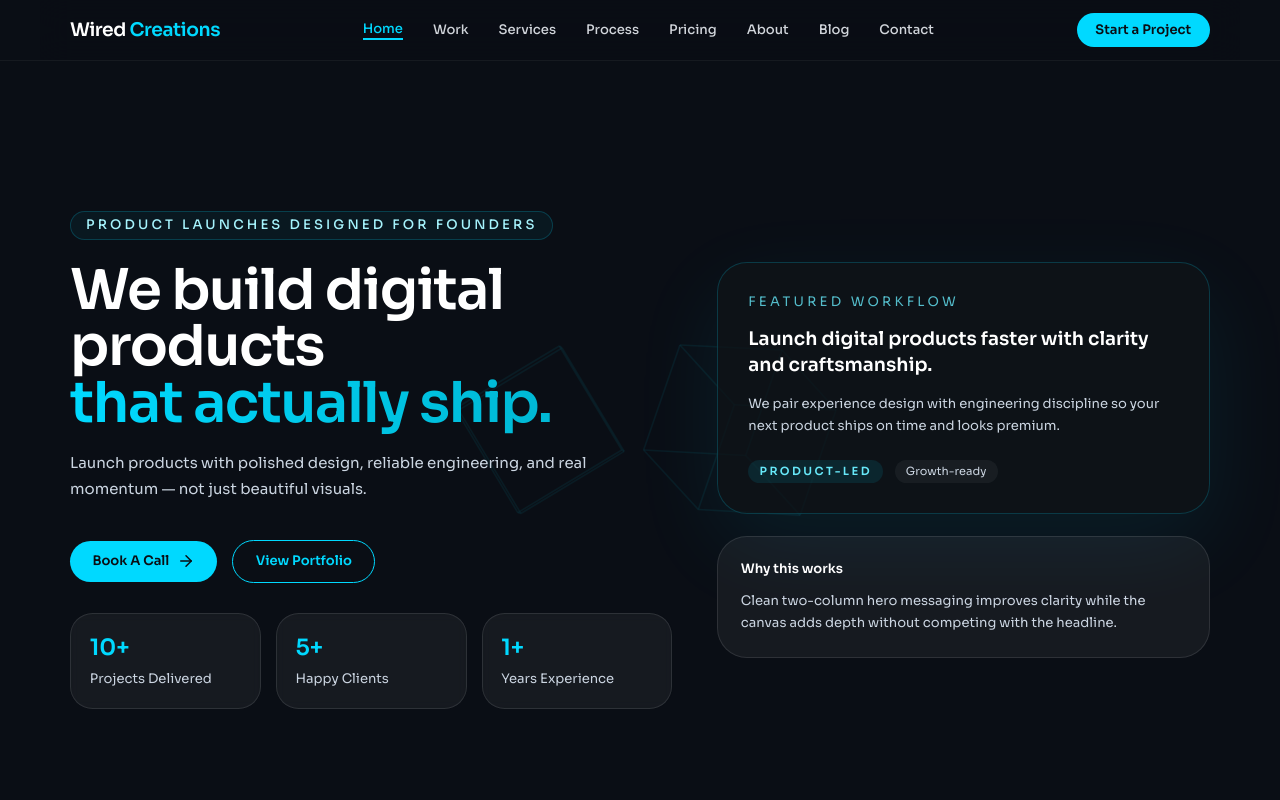
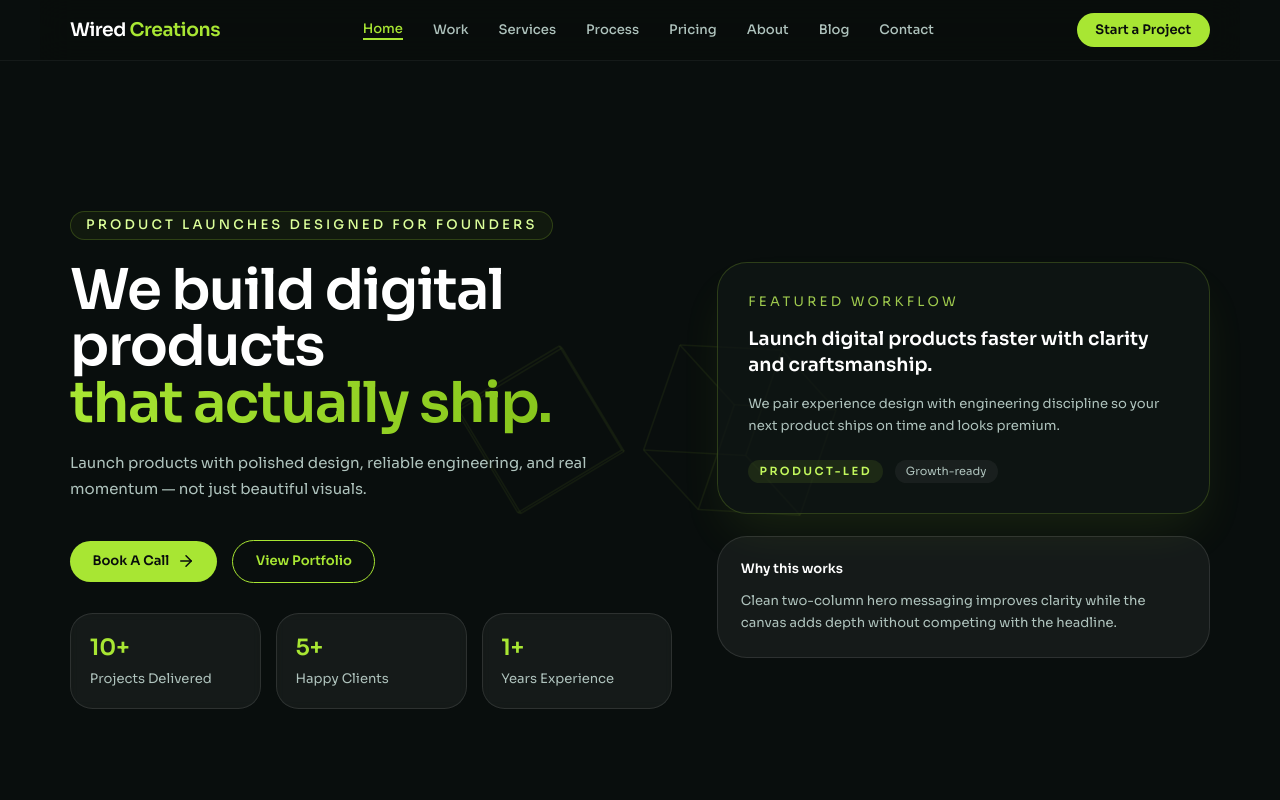
Before and after one commit to amanrajpoot5612/Agency-website-using-bolt, a React (Vite) app: page / in a window 1280 px wide. Shown: the top 800 px of the page. Built offline with nearby package versions, Linux system fonts and the light colour scheme; a web font is replaced by a local one.

Commit message:
feat: implement theme configuration and dynamic styling for improved visual consistency

```diff
--- a/src/components/Hero.tsx
+++ b/src/components/Hero.tsx
@@ -33,6 +33,9 @@ export const Hero = ({ onNavigate, data }: HeroProps) => {
 
     const ctx = canvas.getContext("2d");
     if (!ctx) return;
+    const styles = getComputedStyle(document.documentElement);
+    const accentColor = styles.getPropertyValue('--theme-accent').trim();
+    const backgroundColor = styles.getPropertyValue('--theme-background').trim();
 
     const resizeCanvas = () => {
       canvas.width = canvas.offsetWidth;
@@ -111,7 +114,8 @@ export const Hero = ({ onNavigate, data }: HeroProps) => {
         [3, 7],
       ];
 
-      ctx.strokeStyle = "rgba(0, 217, 255, 0.45)";
+      ctx.strokeStyle = accentColor;
+      ctx.globalAlpha = 0.45;
       ctx.lineWidth = 1.6;
 
       edges.forEach(([start, end]) => {
@@ -123,12 +127,15 @@ export const Hero = ({ onNavigate, data }: HeroProps) => {
         ctx.lineTo(x + x2 * scale2, y + y2 * scale2);
         ctx.stroke();
       });
+      ctx.globalAlpha = 1;
     };
 
     const animate = () => {
       ctx.clearRect(0, 0, canvas.width, canvas.height);
-      ctx.fillStyle = "rgba(15, 20, 25, 0.88)";
+      ctx.fillStyle = backgroundColor;
+      ctx.globalAlpha = 0.88;
       ctx.fillRect(0, 0, canvas.width, canvas.height);
+      ctx.globalAlpha = 1;
 
       animationTime += 0.012;
 
@@ -168,7 +175,7 @@ export const Hero = ({ onNavigate, data }: HeroProps) => {
       <canvas
         ref={canvasRef}
         className="absolute inset-0 w-full h-full opacity-60"
-        style={{ backgroundColor: '#0f1419' }}
+        style={{ backgroundColor: 'var(--theme-background)' }}
       />
       <div className="absolute inset-0 bg-navy-950/75" />
 
@@ -222,7 +229,7 @@ export const Hero = ({ onNavigate, data }: HeroProps) => {
           </div>
 
           <div className="space-y-6">
-            <div className="rounded-[2rem] border border-cyan-400/20 bg-navy-900/70 p-8 shadow-[0_30px_90px_rgba(0,217,255,0.08)]">
+            <div className="rounded-[2rem] border border-cyan-400/20 bg-navy-900/70 p-8 shadow-2xl shadow-cyan-400/10">
               <p className="text-sm uppercase tracking-[0.25em] text-cyan-300/80">Featured workflow</p>
               <h2 className="mt-4 text-xl font-semibold leading-snug text-white">
                 Launch digital products faster with clarity and craftsmanship.
--- a/src/components/Services.tsx
+++ b/src/components/Services.tsx
@@ -55,7 +55,7 @@ export const Services = ({ data }: ServicesProps) => {
             return (
               <div
                 key={index}
-                className={`group relative overflow-hidden rounded-[2rem] border border-cyan-400/15 bg-gradient-to-br from-navy-900/95 to-navy-800/80 p-8 shadow-[0_35px_90px_rgba(0,217,255,0.08)] transition duration-500 transform hover:-translate-y-1 hover:shadow-cyan-400/20 ${
+                className={`group relative overflow-hidden rounded-[2rem] border border-cyan-400/15 bg-gradient-to-br from-navy-900/95 to-navy-800/80 p-8 shadow-2xl shadow-cyan-400/10 transition duration-500 transform hover:-translate-y-1 hover:shadow-cyan-400/20 ${
                   isVisible ? "animate-fadeInUp" : "opacity-0"
                 } ${largeCard ? "lg:col-span-2 lg:row-span-2" : ""}`}
                 style={{ animationDelay: `${index * 0.1}s` }}
--- a/src/index.css
+++ b/src/index.css
@@ -9,11 +9,13 @@ html {
   scroll-behavior: smooth;
   -webkit-font-smoothing: antialiased;
   font-size: 15px;
+  --theme-background: theme('colors.navy.900');
+  --theme-accent: theme('colors.cyan.400');
 }
 
 body {
-  background-color: #0a0e14;
-  color: #c8d6e5;
+  background-color: theme('colors.navy.950');
+  color: theme('colors.slate.200');
   font-family: 'Sora', sans-serif;
   line-height: 1.6;
 }
@@ -29,7 +31,7 @@ body {
 }
 
 :focus-visible {
-  outline: 2px solid #00d9ff;
+  outline: 2px solid theme('colors.cyan.400');
   outline-offset: 3px;
 }
 
@@ -45,7 +47,7 @@ body {
   }
 
   .dot-grid {
-    background-image: radial-gradient(circle, rgba(0,217,255,0.07) 1px, transparent 1px);
+    background-image: radial-gradient(circle, color-mix(in srgb, theme('colors.cyan.400') 7%, transparent) 1px, transparent 1px);
     background-size: 28px 28px;
   }
 
@@ -61,7 +63,7 @@ body {
   .section-rule {
     width: 48px;
     height: 2px;
-    background: #00d9ff;
+    background: theme('colors.cyan.400');
     margin-bottom: 1.5rem;
   }
 }
--- a/tailwind.config.js
+++ b/tailwind.config.js
@@ -1,3 +1,5 @@
+import { activeTheme } from './theme.config.js';
+
 /** @type {import('tailwindcss').Config} */
 export default {
   content: ['./index.html', './src/**/*.{js,ts,jsx,tsx}'],
@@ -5,22 +7,15 @@ export default {
     extend: {
       colors: {
         navy: {
-          950: '#0a0e14',
-          900: '#0f1419',
-          800: '#141b25',
-          700: '#1a2233',
+          ...activeTheme.background,
         },
         cyan: {
-          400: '#00d9ff',
-          500: '#00b8d4',
-          600: '#0099b0',
+          ...activeTheme.accent,
         },
         slate: {
-          50: '#f0f4f8',
-          200: '#c8d6e5',
-          400: '#8fa3b8',
-          500: '#647c93',
+          ...activeTheme.neutral,
         },
+        gray: { ...activeTheme.neutral },
       },
       fontFamily: {
         sans: ['Sora', 'sans-serif'],
--- /dev/null
+++ b/theme.config.js
@@ -0,0 +1,50 @@
+/**
+ * Production theme selector.
+ * Change only this number (0–5), then rebuild and deploy the website.
+ */
+export const ACTIVE_THEME = 5;
+
+export const THEMES = [
+  {
+    name: 'Electric Cyan',
+    background: { 950: '#0a0e14', 900: '#0f1419', 800: '#141b25', 700: '#1a2233' },
+    accent: { 100: '#cff8ff', 200: '#8cedff', 300: '#42e2ff', 400: '#00d9ff', 500: '#00b8d4', 600: '#0099b0' },
+    neutral: { 50: '#f0f4f8', 100: '#e1eaf2', 200: '#c8d6e5', 300: '#aabccd', 400: '#8fa3b8', 500: '#647c93', 600: '#4b6074', 700: '#344558', 800: '#202f3f', 900: '#131d28' },
+  },
+  {
+    name: 'Cobalt Violet',
+    background: { 950: '#090b18', 900: '#101329', 800: '#181d38', 700: '#252b4d' },
+    accent: { 100: '#e7e8ff', 200: '#c8cbff', 300: '#a5a8ff', 400: '#8187ff', 500: '#6366f1', 600: '#4f46e5' },
+    neutral: { 50: '#f5f6ff', 100: '#e8eaf6', 200: '#d0d4e8', 300: '#b2b8d2', 400: '#929ab8', 500: '#737d9f', 600: '#56617f', 700: '#3d4662', 800: '#272e46', 900: '#171c31' },
+  },
+  {
+    name: 'Emerald Teal',
+    background: { 950: '#071310', 900: '#0c1c18', 800: '#122923', 700: '#1b3a32' },
+    accent: { 100: '#d2faee', 200: '#9af2db', 300: '#5de5c3', 400: '#2dd4aa', 500: '#14b88e', 600: '#0d9675' },
+    neutral: { 50: '#f1f8f6', 100: '#e1eeea', 200: '#c5dcd5', 300: '#a5c3ba', 400: '#83a99e', 500: '#638b80', 600: '#496e65', 700: '#345149', 800: '#203830', 900: '#12251f' },
+  },
+  {
+    name: 'Signal Orange',
+    background: { 950: '#120d09', 900: '#1d1510', 800: '#2b1f17', 700: '#402c20' },
+    accent: { 100: '#fff0db', 200: '#ffd9ad', 300: '#ffbb73', 400: '#ff9a3d', 500: '#f57816', 600: '#d95b0b' },
+    neutral: { 50: '#faf6f2', 100: '#eee6df', 200: '#dccdc0', 300: '#c4ad9b', 400: '#a98d78', 500: '#8b705d', 600: '#6d5545', 700: '#503d31', 800: '#372920', 900: '#251a15' },
+  },
+  {
+    name: 'Neon Magenta',
+    background: { 950: '#110812', 900: '#1b0e1e', 800: '#29152d', 700: '#3d2043' },
+    accent: { 100: '#ffe1fa', 200: '#ffb8f1', 300: '#ff82e5', 400: '#f451d2', 500: '#d92bb8', 600: '#b51d98' },
+    neutral: { 50: '#fbf4fb', 100: '#f0e4f0', 200: '#decade', 300: '#c5aac6', 400: '#a98baa', 500: '#8b6c8d', 600: '#6d526f', 700: '#503b52', 800: '#372739', 900: '#241825' },
+  },
+  {
+    name: 'Arctic Lime',
+    background: { 950: '#090d0c', 900: '#101716', 800: '#182321', 700: '#24332f' },
+    accent: { 100: '#efffcf', 200: '#dcff9a', 300: '#c3f85d', 400: '#a8e633', 500: '#87c51c', 600: '#68a30e' },
+    neutral: { 50: '#f4f8f7', 100: '#e6eeec', 200: '#cddbd7', 300: '#afc3bd', 400: '#91aaa3', 500: '#718b84', 600: '#566e68', 700: '#3d514c', 800: '#283834', 900: '#182421' },
+  },
+];
+
+if (!Number.isInteger(ACTIVE_THEME) || !THEMES[ACTIVE_THEME]) {
+  throw new Error(`ACTIVE_THEME must be an integer from 0 to ${THEMES.length - 1}.`);
+}
+
+export const activeTheme = THEMES[ACTIVE_THEME];
```
Also changed, not shown: 1 other file (tests, documents, lock files or other folders).
